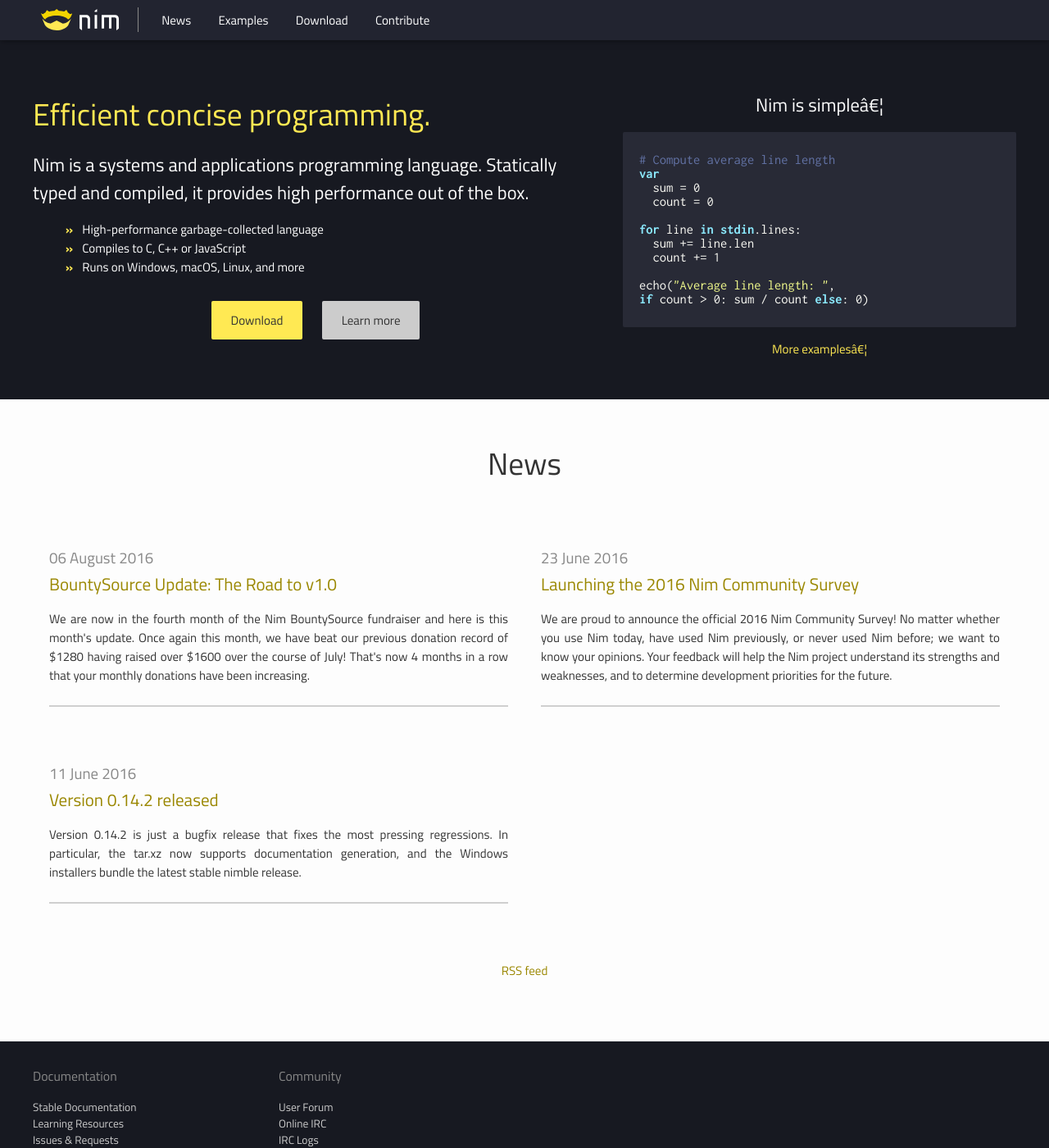
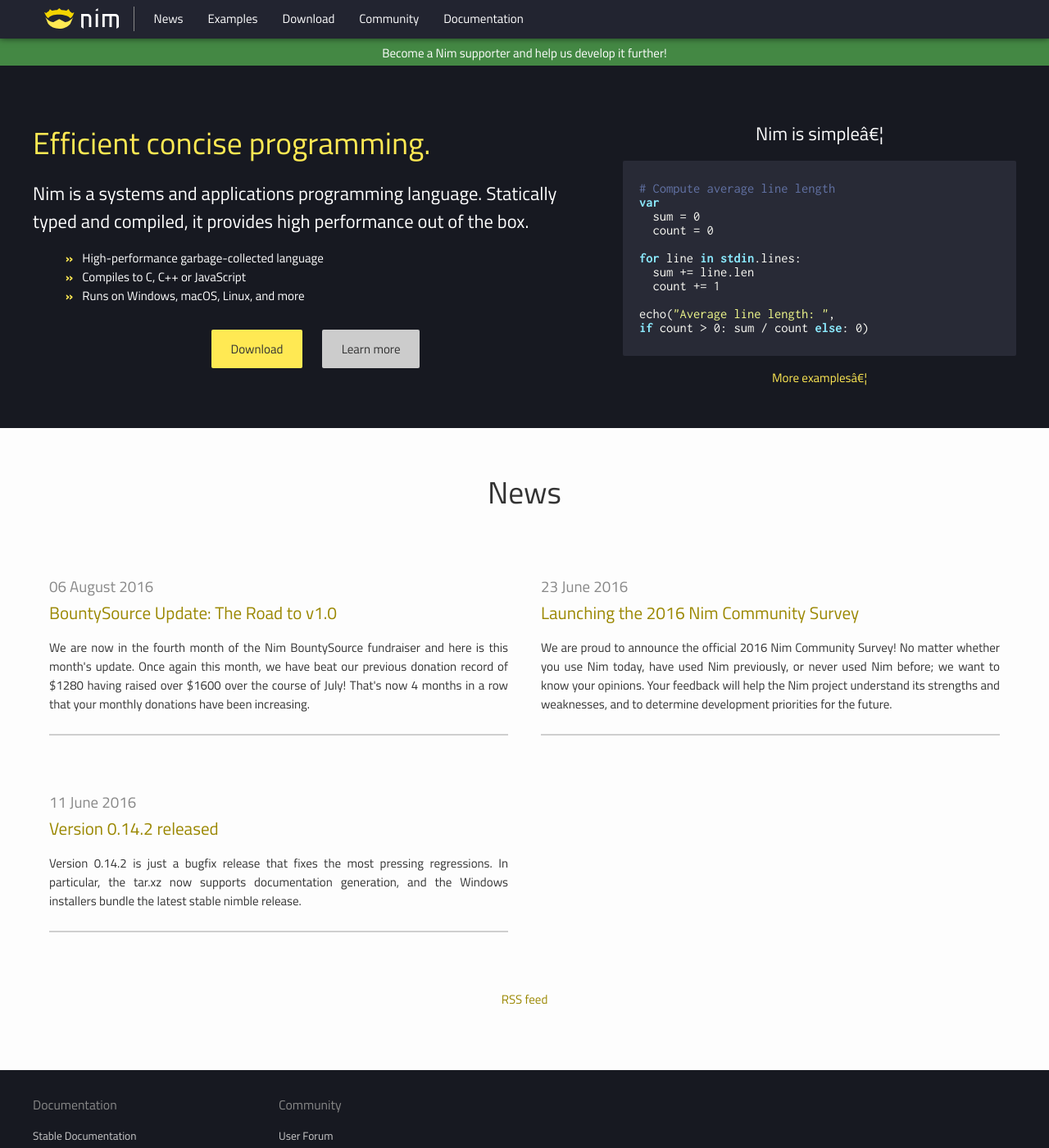
Before and after one commit to nim-lang/website, a Jekyll site: the page built from jekyll_prototype/index.html, in a window 1280 px wide and 1400 px high. Shown: the whole window at 82% size. Built offline with Jekyll 4.4.1, drawn with Linux system fonts in a browser that asks for light colours.

Commit message:
Add Bountysource banner, improve menu display (more compact)

```diff
--- /dev/null
+++ b/jekyll_prototype/_includes/banner.html
@@ -0,0 +1,7 @@
+<a class="banner-link" href="https://salt.bountysource.com/teams/nim">
+  <section class="banner">
+    <section class="content">
+      Become a Nim supporter and help us develop it further!
+    </section>
+  </section>
+</a>
--- a/jekyll_prototype/_includes/header.html
+++ b/jekyll_prototype/_includes/header.html
@@ -1,16 +1,18 @@
 <header>
   <nav class="pure-menu pure-menu-horizontal pure-menu-scrollable">
     <div class="nav-content">
-      <a href="{{ site.baseurl }}/" class="pure-menu-heading pure-menu-link">
-        <img class="site-logo" src="{{ site.baseurl }}/assets/img/logo.svg" height="30" alt="Nim">
+      <a href="{{ site.baseurl }}/" class="pure-menu-heading pure-menu-link site-logo-container">
+        <img class="site-logo" src="{{ site.baseurl }}/assets/img/logo.svg" height="28" alt="Nim">
       </a>
       <div class="menu-separator"></div>
       <ul class="pure-menu-list">
         <li class="pure-menu-item"><a href="{{ site.baseurl }}/news/" class="pure-menu-link">News</a></li>
         <li class="pure-menu-item"><a href="{{ site.baseurl }}/examples/" class="pure-menu-link">Examples</a></li>
         <li class="pure-menu-item"><a href="{{ site.baseurl }}/download/" class="pure-menu-link">Download</a></li>
-        <li class="pure-menu-item"><a href="{{ site.baseurl }}/contribute/" class="pure-menu-link">Contribute</a></li>
+        <li class="pure-menu-item"><a href="{{ site.baseurl }}/community/" class="pure-menu-link">Community</a></li>
+        <li class="pure-menu-item"><a href="{{ site.baseurl }}/documentation/" class="pure-menu-link">Documentation</a></li>
       </ul>
     </div>
+    <div class="menu-fade"></div>
   </nav>
 </header>
--- /dev/null
+++ b/jekyll_prototype/_sass/_banner.scss
@@ -0,0 +1,37 @@
+$banner-background-color: #484;
+$banner-color: #fff;
+$banner-min-height: 35px;
+$banner-top-padding: 5px;
+
+.banner {
+  transition: .15s background-color;
+  background-color: $banner-background-color;
+  color: $banner-color;
+  text-align: center;
+  min-height: $banner-min-height;
+
+  .content {
+    padding-top: $banner-top-padding;
+  }
+
+  &:hover, &:focus {
+    background-color: lighten($banner-background-color, 8%);
+  }
+  &:active {
+    background-color: darken($banner-background-color, 8%);
+  }
+}
+
+.banner-link {
+  &:hover, &:focus {
+    text-decoration: none;
+  }
+}
+
+@media (max-width: 1370px) {
+  .banner {
+    .content {
+      padding-top: $banner-top-padding * 1.5;
+    }
+  }
+}
--- a/jekyll_prototype/_sass/_download.scss
+++ b/jekyll_prototype/_sass/_download.scss
@@ -1,5 +1,6 @@
 .download-tile {
   padding: 60px 0 40px 0;
+  border-radius: 2px;
   margin: 8px 0;
   background-color: lighten($dark-color, 5%);
   color: #fff;
--- a/jekyll_prototype/_sass/_variables.scss
+++ b/jekyll_prototype/_sass/_variables.scss
@@ -15,4 +15,5 @@
 $a-dark-color: $highlight-color;
 $a-footer-color: #ccc;
 $menu-height: 51px;
+$menu-fade-width: 80px;
 $hr-color: #cfcfcf;
--- a/jekyll_prototype/assets/css/main.scss
+++ b/jekyll_prototype/assets/css/main.scss
@@ -6,6 +6,7 @@
 @import "fonts";     // @font-face declarations
 @import "examples";  // Styles for Examples page
 @import "download";  // Styles for Download page
+@import "banner";    // Styles for top banner
 
 // Adjust anchor link location to not cover titles with header
 :target:before {
@@ -21,6 +22,12 @@
   cursor: default;
   font-size: $desktop-default-font-size;
   margin-top: $menu-height;
+}
+
+// Gradient that will cause overflowing menu items to "fade"
+// See media query for actual declaration
+.menu-fade {
+  display: none; // Displayed only on small screens
 }
 
 h1, h2, h3, h4, h5, h6 {
@@ -116,12 +123,25 @@
   line-height: 1;
   margin-top: -$menu-height;
   background-color: $menu-background-color;
-  box-shadow: 0 0 8px rgba(0, 0, 0, .5);
+  box-shadow: 0 0 8px rgba(0, 0, 0, 0.6); // Drop shadow
   position: fixed;
 
   a {
     color: $menu-color;
   }
+
+  // Remove extraneous spacing between menu items
+  ul {
+    font-size: 0;
+  }
+
+  li {
+    font-size: $desktop-default-font-size;
+  }
+}
+
+.site-logo-container {
+  margin: 0 0 -2px 0 !important;
 }
 
 .pure-menu-heading {
@@ -131,7 +151,7 @@
 
 .menu-separator {
   height: 30px;
-  margin: 0 10px -11px 10px;
+  margin: 0 10px -12px 10px;
   display: inline-block;
   width: 0;
   border-left: 1px solid $menu-separator-color;
@@ -153,12 +173,6 @@
   }
 }
 
-.note {
-  font-style: italic;
-  font-size: 90%;
-  color: #ccc;
-}
-
 .text-centered {
   text-align: center;
 }
@@ -167,7 +181,7 @@
   transition: .15s background-color;
   text-decoration: none;
   padding: 17px 15px;
-  margin: 0;
+  margin-top: -7px;
   &:hover, &:focus {
     background-color: rgba(255, 255, 255, .15);
   }
@@ -301,11 +315,12 @@
 a.pure-button {
   background-color: #ccc;
   color: $default-color;
-  transition: 0.15s;
+  transition: .15s background-color;
   text-decoration: none;
-  // Prevent existing anchor styles from modifying button text color
+  // Undo some Pure styles
   &:hover, &:focus, &:active {
-    color: inherit;
+    box-shadow: none;
+    background-image: none;
   }
 }
 
@@ -331,10 +346,23 @@
 
   .pure-menu.pure-menu-horizontal {
     margin-top: -($menu-height * $mobile-default-font-size / $desktop-default-font-size);
+
+    li {
+      font-size: $mobile-default-font-size;
+    }
+  }
+
+  a.pure-menu-link {
+    margin-top: -7px;
   }
 
   .site-logo {
-    height: 26px;
+    height: 25px;
+    padding-left: 4px;
+  }
+
+  .menu-separator {
+    margin: 0 5px -12px 5px;
   }
 }
 
@@ -362,4 +390,15 @@
   footer {
     text-align: center;
   }
+
+  .menu-fade {
+    display: block; // Restore display
+    height: $menu-height * $mobile-default-font-size / $desktop-default-font-size + 2px;
+    width: $menu-fade-width;
+    position: fixed;
+    pointer-events: none;
+    right: 0;
+    top: 0;
+    background: linear-gradient(to right, transparent, $menu-background-color);
+  }
 }
--- a/jekyll_prototype/examples.html
+++ b/jekyll_prototype/examples.html
@@ -115,6 +115,6 @@
 <section class="background-faded call-to-action">
   <section class="content text-centered">
     <h2>Ready to discover Nim?</h2>
-    <a class="pure-button pure-button-primary">Download</a>
+    <a class="pure-button pure-button-primary" href="{{ site.baseurl }}/download/">Download</a>
   </section>
 </section>
--- a/jekyll_prototype/index.html
+++ b/jekyll_prototype/index.html
@@ -3,6 +3,7 @@
 title: Home of the Nim programming language
 ---
 
+{% include banner.html %}
 <section class="jumbotron">
   <section class="content">
     <div class="pure-g">
```
